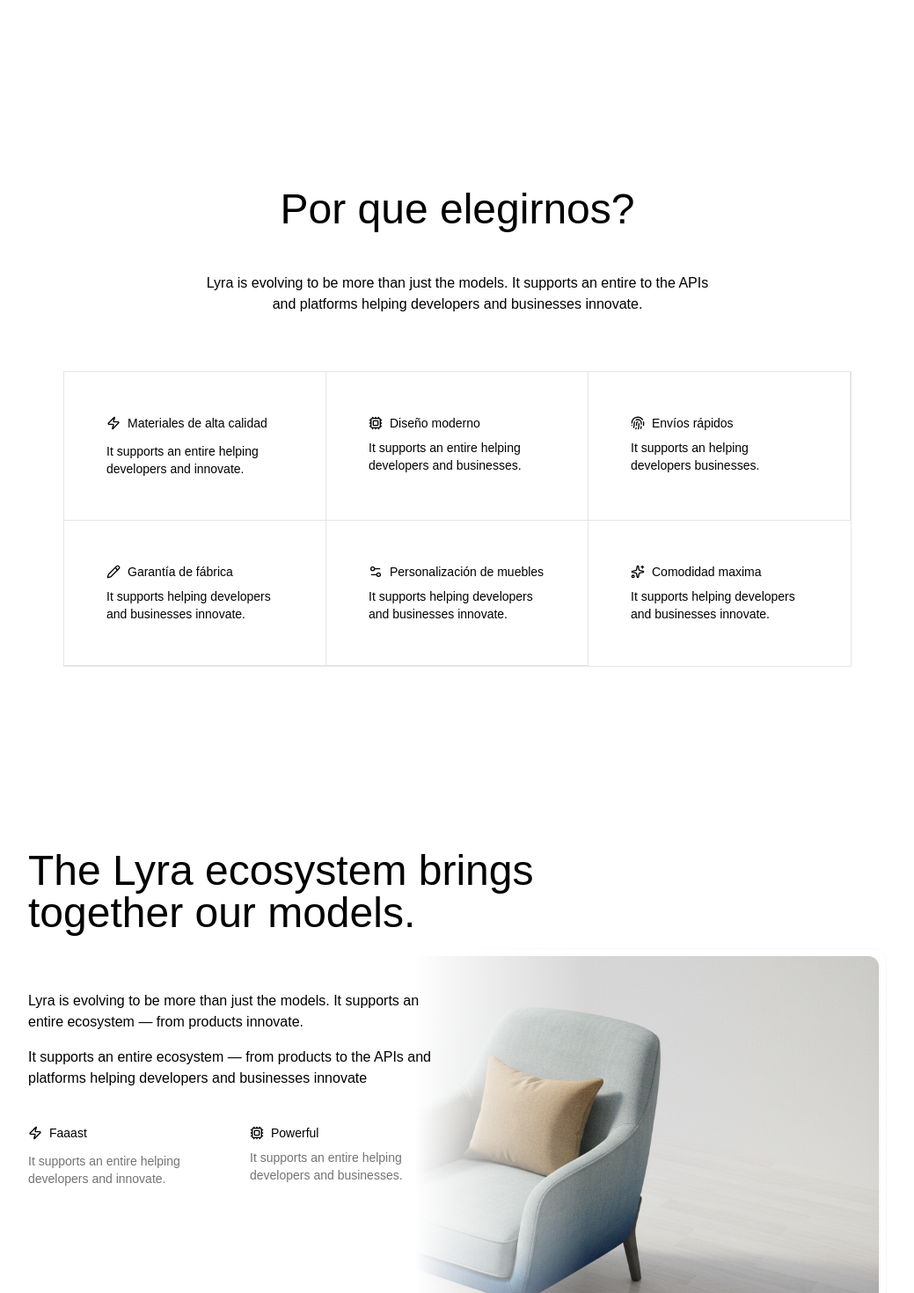
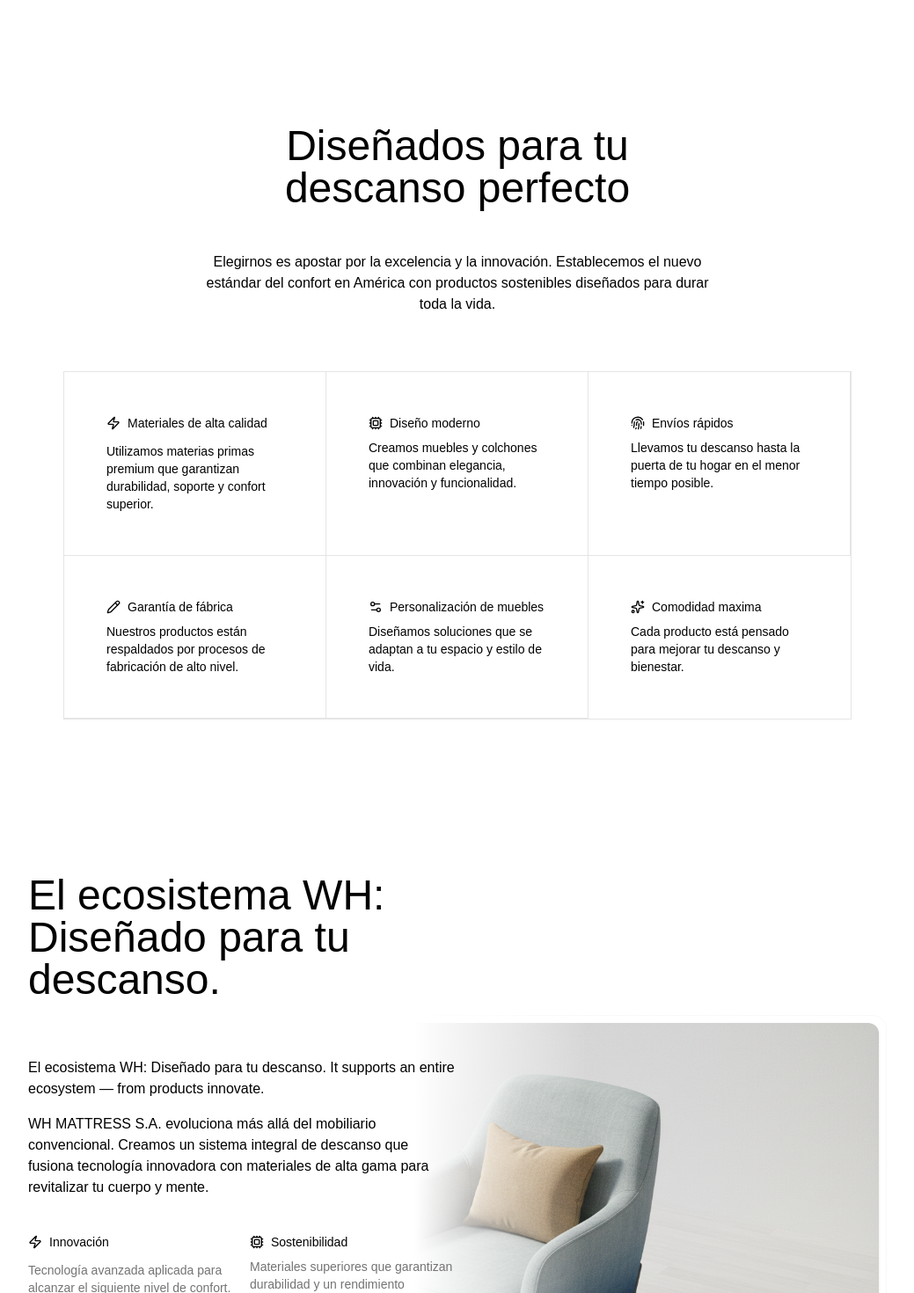
Before and after one commit to edwinforwork14/WH-MATTRESS, a Next.js app: page / in a window 1280 px wide. Shown: the part 1320-2790 px from the top of the page at 88% size, without its empty margins (120-1159 px from the left). Built offline with nearby package versions, Linux system fonts and the light colour scheme.

Commit message:
Copywriting

```diff
--- a/app/globals.css
+++ b/app/globals.css
@@ -167,7 +167,14 @@
   * {
     @apply border-border outline-ring/50;
   }
+
   body {
     @apply bg-background text-foreground;
   }
 }
+
+@layer utilities {
+  .bg-cta-section {
+    background-image: url('/ctasection.png');
+  }
+}
--- a/app/page.tsx
+++ b/app/page.tsx
@@ -1,3 +1,5 @@
+"use client";
+
 import HeroSection from "@/components/hero-section";
 import Features from "@/components/features-4";
 import ContentSection from "@/components/content-2";
--- a/components/CTASection.tsx
+++ b/components/CTASection.tsx
@@ -1,24 +1,36 @@
 "use client"
+
+import { Button } from '@/components/ui/button'
+import { TextEffect } from '@/components/ui/text-effect'
+import AnimatedButton from '@/components/button'
 
 export default function CTASection() {
     return (
-        <section
-            className="relative w-full min-h-[500px] flex items-center justify-center bg-cover bg-center bg-no-repeat"
-            style={{ backgroundImage: "url('/ctasection.png')" }}
-        >
-            {/* Overlay oscuro para mejorar legibilidad del texto */}
-            <div className="absolute inset-0 bg-black/50" />
-
-            {/* Contenido encima del fondo */}
-            <div className="relative z-10 text-center text-white px-6 max-w-3xl">
-                <h2 className="text-4xl font-bold mb-4">Tu título aquí</h2>
-                <p className="text-lg mb-6">
-                    Descripción o subtítulo que acompaña al llamado a la acción.
-                </p>
-                <button className="bg-white text-black font-semibold px-8 py-3 rounded-full hover:bg-gray-200 transition">
-                    Llamado a la acción
-                </button>
-            </div>
-        </section>
+        <div className="pb-20">
+            <section
+                className="relative w-full min-h-[500px] flex items-center justify-center bg-cover bg-center bg-no-repeat bg-cta-section p-6"
+            >
+                {/* Contenido con efecto Glassmorphism para que el texto sea legible y adapte al tema sin lavar la imagen completa */}
+                <div className="relative z-10 text-center px-8 py-12 max-w-3xl shadow-2xl">
+                    <TextEffect
+                        preset="fade-in-blur"
+                        speedSegment={0.3}
+                        as="h2"
+                        className="text-4xl font-bold mb-4 text-white dark:text-foreground">
+                        Tu título aquí
+                    </TextEffect>
+                    <TextEffect
+                        per="line"
+                        preset="fade-in-blur"
+                        speedSegment={0.3}
+                        delay={0.5}
+                        as="p"
+                        className="text-2xl w-full mb-10 text-white dark:text-white">
+                        Descripción o subtítulo que acompaña al llamado a la acción.
+                    </TextEffect>
+                    <AnimatedButton text="Comprar ahora" onClick={() => { }} />
+                </div>
+            </section>
+        </div>
     )
 }
--- /dev/null
+++ b/components/button.tsx
@@ -0,0 +1,43 @@
+"use client"
+
+
+const AnimatedButton = ({ text, onClick }: { text: string; onClick: () => void }) => {
+  return (
+    <button
+      onClick={onClick}
+      className="
+        relative
+        px-8 py-3
+        text-lg font-semibold
+        overflow-hidden
+        bg-[#224A51]
+        text-[#FFFFFF]
+        rounded-md
+        border border-[#87A7AA]
+        shadow-lg
+        transition-all duration-300 ease-out
+        hover:scale-105
+        hover:shadow-xl
+        group
+      "
+    >
+      <span
+        className="
+          absolute inset-0
+          w-full h-full
+          bg-gradient-to-r from-[#87A7AA] via-[#224A51] to-[#87A7AA]
+          opacity-0
+          transform -translate-x-full
+          transition-all duration-700 ease-out
+          group-hover:opacity-100
+          group-hover:translate-x-0
+        "
+      ></span>
+      <span className="relative z-10">
+        {text}
+      </span>
+    </button>
+  );
+};
+
+export default AnimatedButton;
--- a/components/content-2.tsx
+++ b/components/content-2.tsx
@@ -3,30 +3,30 @@ import Image from 'next/image'
 
 export default function ContentSection() {
     return (
-        <section className="py-16 md:py-32">
+        <section className="pt-16 pb-24 md:pt-32 md:pb-32">
             <div className="mx-auto max-w-5xl space-y-8 px-6 md:space-y-16">
-                <h2 className="relative z-10 max-w-xl text-4xl font-medium lg:text-5xl">The Lyra ecosystem brings together our models.</h2>
+                <h2 className="relative z-10 max-w-xl text-4xl font-medium lg:text-5xl">El ecosistema WH: Diseñado para tu descanso.</h2>
                 <div className="relative">
                     <div className="relative z-10 space-y-4 md:w-1/2">
                         <p>
-                            Lyra is evolving to be more than just the models. <span className="font-medium">It supports an entire ecosystem</span> — from products innovate.
+                            El ecosistema WH: Diseñado para tu descanso. <span className="font-medium">It supports an entire ecosystem</span> — from products innovate.
                         </p>
-                        <p>It supports an entire ecosystem — from products to the APIs and platforms helping developers and businesses innovate</p>
+                        <p>WH MATTRESS S.A. evoluciona más allá del mobiliario convencional. Creamos un sistema integral de descanso que fusiona tecnología innovadora con materiales de alta gama para revitalizar tu cuerpo y mente.</p>
 
                         <div className="grid grid-cols-2 gap-3 pt-6 sm:gap-4">
                             <div className="space-y-3">
                                 <div className="flex items-center gap-2">
                                     <Zap className="size-4" />
-                                    <h3 className="text-sm font-medium">Faaast</h3>
+                                    <h3 className="text-sm font-medium">Innovación</h3>
                                 </div>
-                                <p className="text-muted-foreground text-sm">It supports an entire helping developers and innovate.</p>
+                                <p className="text-muted-foreground text-sm">Tecnología avanzada aplicada para alcanzar el siguiente nivel de confort.</p>
                             </div>
                             <div className="space-y-2">
                                 <div className="flex items-center gap-2">
                                     <Cpu className="size-4" />
-                                    <h3 className="text-sm font-medium">Powerful</h3>
+                                    <h3 className="text-sm font-medium">Sostenibilidad</h3>
                                 </div>
-                                <p className="text-muted-foreground text-sm">It supports an entire helping developers and businesses.</p>
+                                <p className="text-muted-foreground text-sm">Materiales superiores que garantizan durabilidad y un rendimiento excepcional.</p>
                             </div>
                         </div>
                     </div>
--- a/components/features-4.tsx
+++ b/components/features-4.tsx
@@ -2,11 +2,11 @@ import { Cpu, Fingerprint, Pencil, Settings2, Sparkles, Zap } from 'lucide-react
 
 export default function Features() {
     return (
-        <section className="py-12 md:py-20">
+        <section className="pt-0 pb-4 md:pt-2 md:pb-12">
             <div className="mx-auto max-w-5xl space-y-8 px-6 md:space-y-16">
                 <div className="relative z-10 mx-auto max-w-xl space-y-6 text-center md:space-y-12">
-                    <h2 className="text-balance text-4xl font-medium lg:text-5xl">Por que elegirnos?</h2>
-                    <p>Lyra is evolving to be more than just the models. It supports an entire to the APIs and platforms helping developers and businesses innovate.</p>
+                    <h2 className="text-balance text-4xl font-medium lg:text-5xl">Diseñados para tu descanso perfecto</h2>
+                    <p>Elegirnos es apostar por la excelencia y la innovación. Establecemos el nuevo estándar del confort en América con productos sostenibles diseñados para durar toda la vida.</p>
                 </div>
 
                 <div className="relative mx-auto grid max-w-4xl divide-x divide-y border *:p-12 sm:grid-cols-2 lg:grid-cols-3">
@@ -15,14 +15,14 @@ export default function Features() {
                             <Zap className="size-4" />
                             <h3 className="text-sm font-medium">Materiales de alta calidad</h3>
                         </div>
-                        <p className="text-sm">It supports an entire helping developers and innovate.</p>
+                        <p className="text-sm">Utilizamos materias primas premium que garantizan durabilidad, soporte y confort superior.</p>
                     </div>
                     <div className="space-y-2">
                         <div className="flex items-center gap-2">
                             <Cpu className="size-4" />
                             <h3 className="text-sm font-medium">Diseño moderno</h3>
                         </div>
-                        <p className="text-sm">It supports an entire helping developers and businesses.</p>
+                        <p className="text-sm">Creamos muebles y colchones que combinan elegancia, innovación y funcionalidad.</p>
                     </div>
                     <div className="space-y-2">
                         <div className="flex items-center gap-2">
@@ -30,7 +30,7 @@ export default function Features() {
 
                             <h3 className="text-sm font-medium">Envíos rápidos</h3>
                         </div>
-                        <p className="text-sm">It supports an helping developers businesses.</p>
+                        <p className="text-sm">Llevamos tu descanso hasta la puerta de tu hogar en el menor tiempo posible.</p>
                     </div>
                     <div className="space-y-2">
                         <div className="flex items-center gap-2">
@@ -38,7 +38,7 @@ export default function Features() {
 
                             <h3 className="text-sm font-medium">Garantía de fábrica</h3>
                         </div>
-                        <p className="text-sm">It supports helping developers and businesses innovate.</p>
+                        <p className="text-sm">Nuestros productos están respaldados por procesos de fabricación de alto nivel.</p>
                     </div>
                     <div className="space-y-2">
                         <div className="flex items-center gap-2">
@@ -46,7 +46,7 @@ export default function Features() {
 
                             <h3 className="text-sm font-medium">Personalización de muebles</h3>
                         </div>
-                        <p className="text-sm">It supports helping developers and businesses innovate.</p>
+                        <p className="text-sm">Diseñamos soluciones que se adaptan a tu espacio y estilo de vida.</p>
                     </div>
                     <div className="space-y-2">
                         <div className="flex items-center gap-2">
@@ -54,7 +54,7 @@ export default function Features() {
 
                             <h3 className="text-sm font-medium">Comodidad maxima</h3>
                         </div>
-                        <p className="text-sm">It supports helping developers and businesses innovate.</p>
+                        <p className="text-sm">Cada producto está pensado para mejorar tu descanso y bienestar.</p>
                     </div>
                 </div>
             </div>
```
